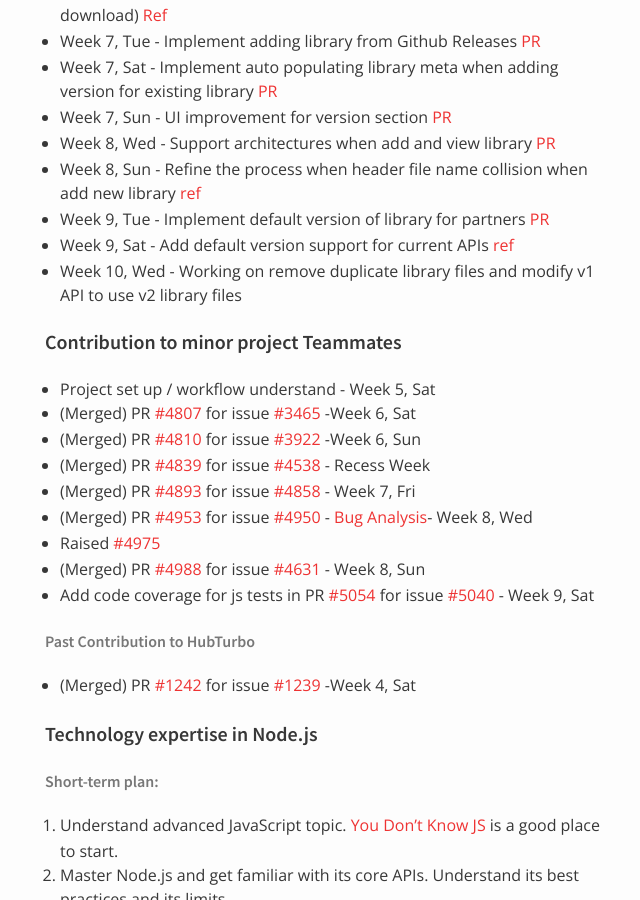
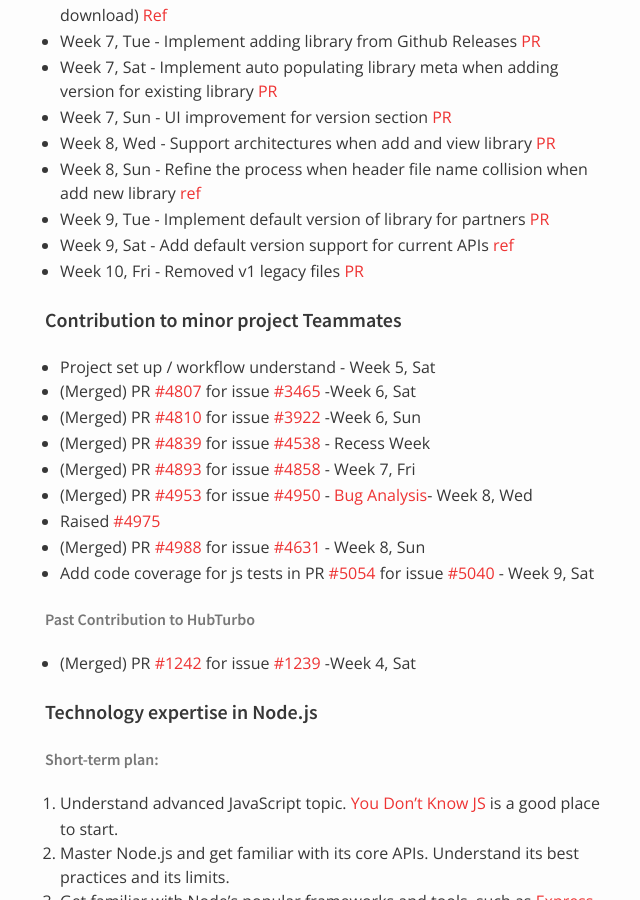
Before and after one commit to nus-oss/cs3281-AY1516S2-website, a Jekyll site: the page built from teams/codebender.md, in a window 1280 px wide and 900 px high, scrolled down 13586 px. Shown: the whole window, without its empty margins (325-965 px from the left). Built offline with Jekyll 4.4.1, drawn with Linux system fonts in a browser that asks for light colours.

Commit message:
Update Jiang Sheng's progress

```diff
--- a/teams/codebender.md
+++ b/teams/codebender.md
@@ -412,7 +412,7 @@ permalink: /teams/codebender/
 * Week 8, Sun - Refine the process when header file name collision when add new library [ref](https://github.com/codebendercc/eratosthenes/commit/c17b3073ae5c7ef5449e04aae9cfdf9924d296f1)
 * Week 9, Tue - Implement default version of library for partners [PR](https://github.com/codebendercc/eratosthenes/pull/60)
 * Week 9, Sat - Add default version support for current APIs [ref](https://github.com/codebendercc/eratosthenes/pull/60/commits)
-* Week 10, Wed - Working on remove duplicate library files and modify v1 API to use v2 library files
+* Week 10, Fri - Removed v1 legacy files [PR](https://github.com/codebendercc/eratosthenes/pull/67)
 
 #### Contribution to minor project Teammates
 * Project set up / workflow understand - Week 5, Sat
```
